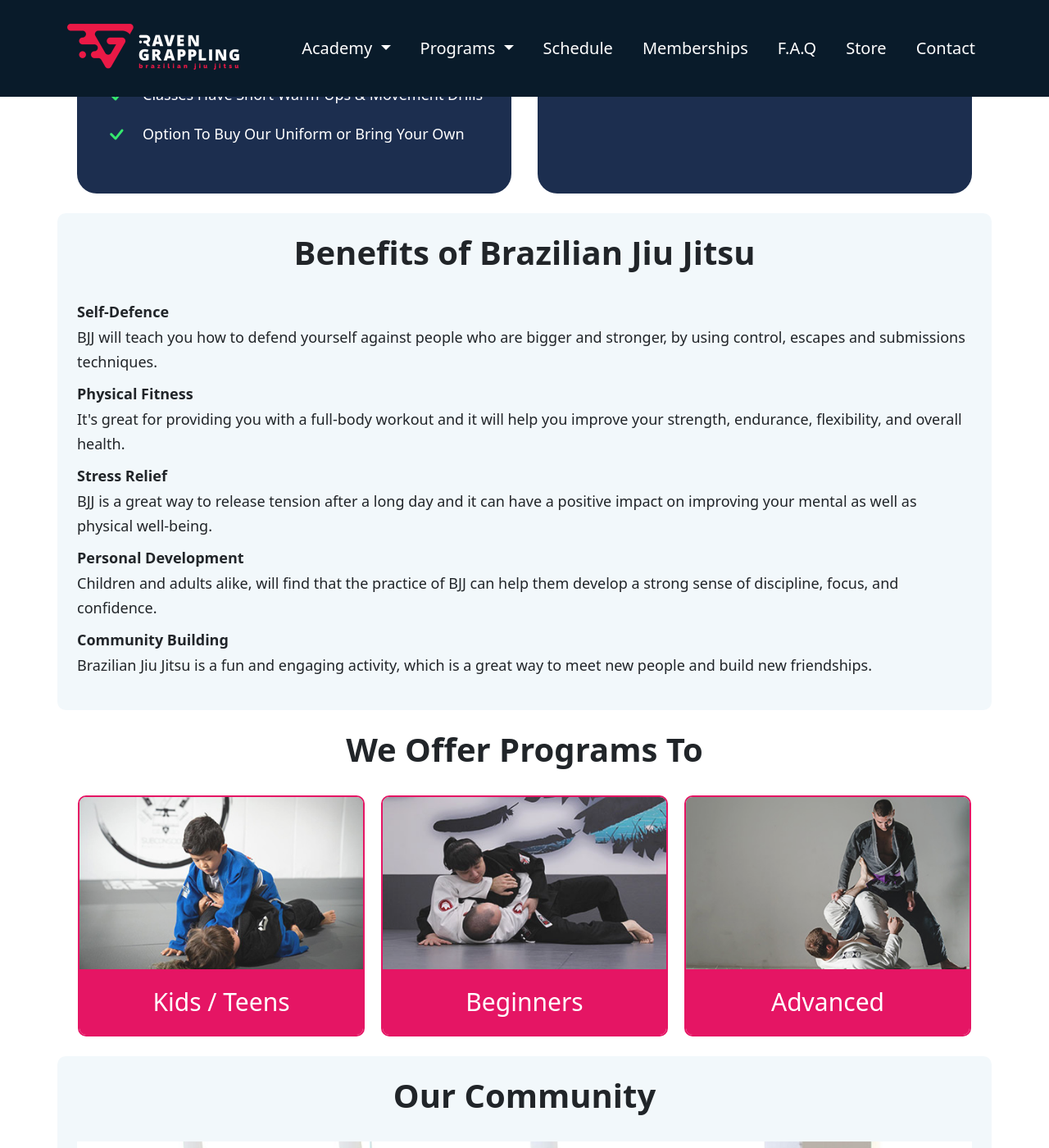
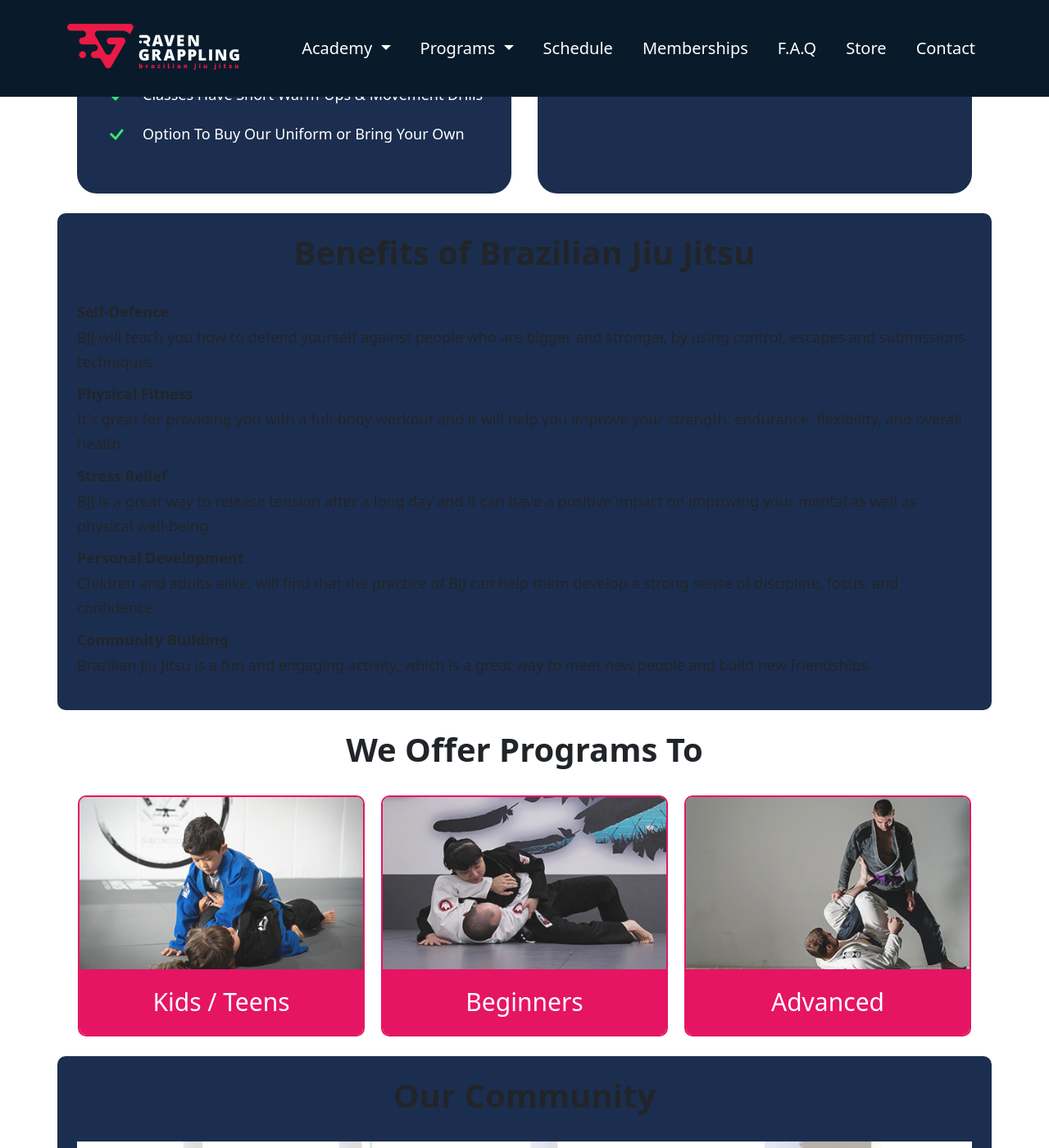
Before and after one commit to RavenGrappling/RavenGrappling.github.io, a Jekyll site: the page built from index.md, in a window 1280 px wide and 1400 px high, scrolled down 1866 px. Shown: the whole window at 82% size. Built offline with Jekyll 4.4.1, drawn with Linux system fonts in a browser that asks for light colours.

Commit message:
Update raven.css

```diff
--- a/assets/css/raven.css
+++ b/assets/css/raven.css
@@ -45,7 +45,7 @@ p, dd, li {
   line-height: 30px;
 }
 .rg-container-bg {
-  background-color: rgba(0, 114, 166, 0.05);
+  background-color: var(--rg-color-dark-blue);
   border-radius: 10px;
 }
 a.rg-button {
```
